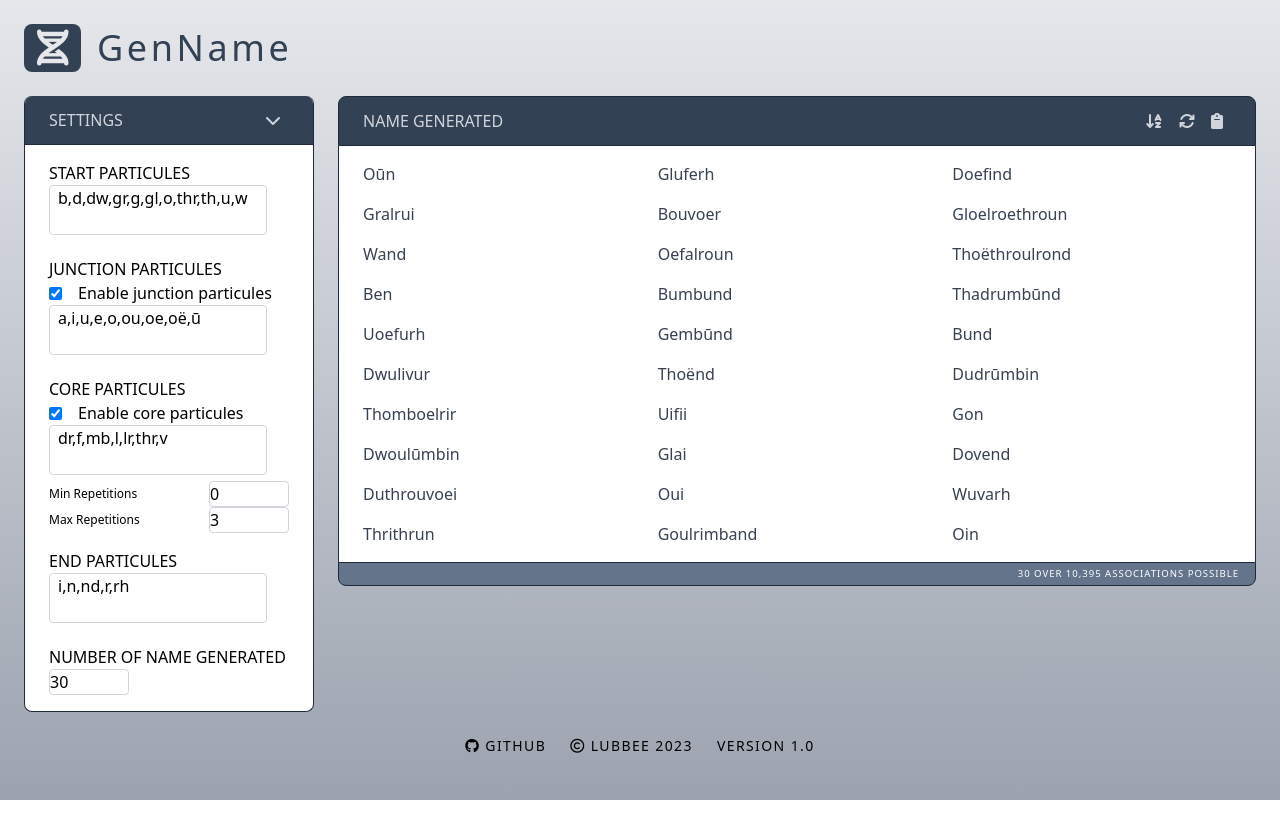
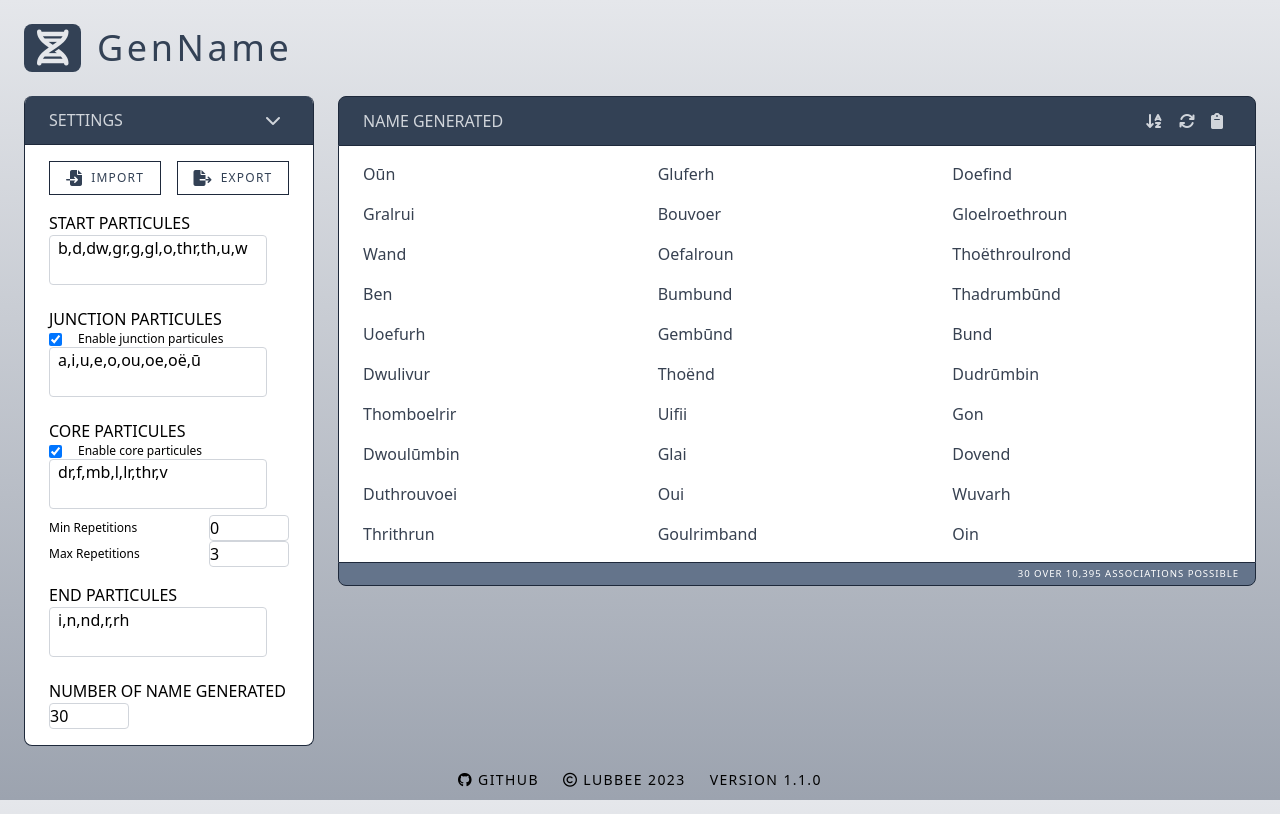
Before and after one commit to lub-bee/genname, a React (Create React App) app: page / in a window 1280 px wide. Built offline with nearby package versions, Linux system fonts and the light colour scheme.

Commit message:
Add import and export feature

```diff
--- a/package.json
+++ b/package.json
@@ -1,7 +1,7 @@
 {
   "name": "gen-name-app",
   "homepage": "https://lub-bee.github.io/genname",
-  "version": "1.0.0",
+  "version": "1.1.0",
   "private": true,
   "dependencies": {
     "@testing-library/jest-dom": "^5.16.5",
@@ -9,6 +9,7 @@
     "@testing-library/user-event": "^13.5.0",
     "autoprefixer": "^10.4.14",
     "dayjs": "^1.11.7",
+    "file-saver": "^2.0.5",
     "postcss-cli": "^10.1.0",
     "react": "^18.2.0",
     "react-dom": "^18.2.0",
--- /dev/null
+++ b/src/Components/FileInput.jsx
@@ -0,0 +1,40 @@
+import React, { useRef } from 'react';
+
+function FileInput({ onFileRead }) {
+    const fileInputRef = useRef(null);
+
+
+    const handleClick = () => {
+        fileInputRef.current.click();
+    };
+
+    const handleFileChange = (event) => {
+        const file = event.target.files[0];
+        const reader = new FileReader();
+
+        reader.onload = (e) => {
+            const fileContent = e.target.result;
+            const jsonData = JSON.parse(fileContent);
+
+            // Pass the parsed JSON data to the callback function
+            onFileRead(jsonData);
+        };
+
+        reader.readAsText(file);
+    };
+
+    return (
+        <div onClick={handleClick} className='btn flex-1'>
+            <i className='fa-solid fa-file-import text-base'></i> Import
+            <input
+                type="file"
+                accept=".json"
+                ref={fileInputRef}
+                onChange={handleFileChange}
+                style={{ display: 'none' }}
+                />
+        </div>
+    );
+}
+
+export default FileInput;
--- a/src/Components/Footer.jsx
+++ b/src/Components/Footer.jsx
@@ -10,7 +10,7 @@ const Footer = () => {
                  <i className='fa-regular fa-copyright'></i> Lubbee 2023
             </div>
             <div className=''>
-                Version 1.0
+                Version 1.1.0
             </div>
         </div>
     );
--- a/src/Components/Form.jsx
+++ b/src/Components/Form.jsx
@@ -1,6 +1,10 @@
+import dayjs from 'dayjs';
+import { saveAs } from 'file-saver';
 import React, { useState } from 'react';
+import FileInput from './FileInput';
 
 const Form = ({data, setData}) => {
+
 
     const handleParticuleUpdate = (type, e) => {
         const arr = e.target.value.split(",")
@@ -10,6 +14,22 @@ const Form = ({data, setData}) => {
 
         setData(new_data)
     }
+
+    const handleExport = () => {
+        const jsonBlob = new Blob([JSON.stringify(data, null, 4)],{
+            type: 'application/json'
+        });
+        const now = dayjs().format("YYYYMMDDHHmm")
+        saveAs(jsonBlob, `genname-${now}`)
+    }
+
+    const handleImport = (jsonData) => {
+        // Use the parsed JSON data here
+        // console.log(jsonData);
+        setData(jsonData)
+    };
+
+
 
     const [open, setOpen] = useState(true);
 
@@ -28,6 +48,20 @@ const Form = ({data, setData}) => {
 
             {open &&<div className='px-6 py-4 flex flex-col gap-4'>
 
+                <div className='flex gap-4 text-slate-700'>
+                    {/* <div className='btn flex-1'>
+                        <i className='fa-solid fa-file-import text-base'></i>
+                        import
+                    </div> */}
+                    <FileInput onFileRead={handleImport} />
+
+                    <div className='btn flex-1' onClick={handleExport}>
+                        <i className='fa-solid fa-file-export text-base'></i>
+                        export
+                    </div>
+
+
+                </div>
 
                 {/* start */}
                 <div className=''>
@@ -50,7 +84,7 @@ const Form = ({data, setData}) => {
                             value={true}
                             checked={data.use_junction_particule}
                             onChange={e=>setData({...data, use_junction_particule: e.target.checked})}/>
-                        <label>Enable junction particules</label>
+                        <label className='text-xs'>Enable junction particules</label>
                     </div>
                     <textarea
                         value={data.junction_particules}
@@ -69,7 +103,7 @@ const Form = ({data, setData}) => {
                             value={true}
                             checked={data.use_core_particule}
                             onChange={e=>setData({...data, use_core_particule: e.target.checked})}/>
-                        <label>Enable core particules</label>
+                        <label className='text-xs'>Enable core particules</label>
                     </div>
 
                     {data.use_core_particule && <div className=''>
--- a/src/index.css
+++ b/src/index.css
@@ -34,3 +34,15 @@ input{
         border border-gray-300
         rounded
 }
+
+.btn{
+    @apply
+        border border-slate-800
+        tracking-widest
+        text-xs uppercase
+        py-1 px-2
+        flex gap-2 justify-center items-center
+        hover:bg-slate-700
+        hover:text-white
+        transition
+}
```
Also changed, not shown: 1 other file (tests, documents, lock files or other folders).
